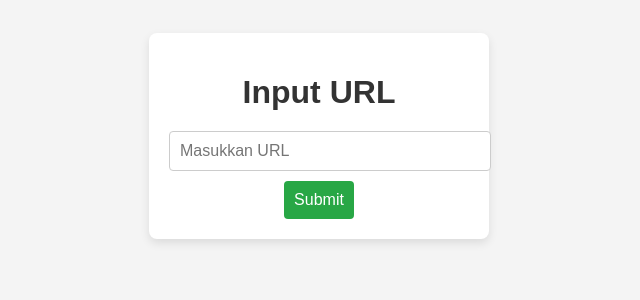
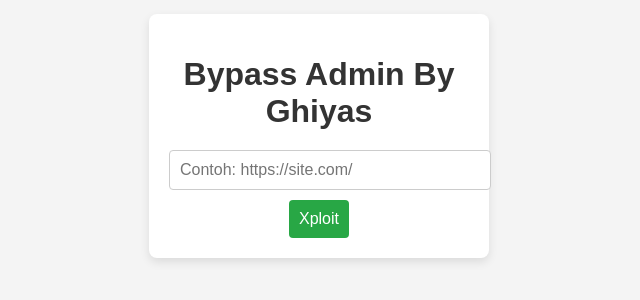
Before and after one commit to ghiyas1337/gp, a plain HTML site: page index.html in a window 1280 px wide. Shown: the part 284-584 px from the top of the page, without its empty margins (321-961 px from the left). Drawn offline with Linux system fonts and the light colour scheme.

Commit message:
Update index.html

```diff
--- a/index.html
+++ b/index.html
@@ -3,7 +3,7 @@
 <head>
     <meta charset="UTF-8">
     <meta name="viewport" content="width=device-width, initial-scale=1.0">
-    <title>Input URL</title>
+    <title>Bypass User&Password</title>
     <style>
         body {
             font-family: 'Arial', sans-serif;
@@ -86,9 +86,9 @@
 <body>
 
     <div class="container">
-        <h1>Input URL</h1>
-        <input type="text" id="urlInput" placeholder="Masukkan URL" />
-        <button id="submitButton">Submit</button>
+        <h1>Bypass Admin By Ghiyas</h1>
+        <input type="text" id="urlInput" placeholder="Contoh: https://site.com/" />
+        <button id="submitButton">Xploit</button>
 
         <div id="loading">Loading...</div>
         <div id="result"></div>
```
